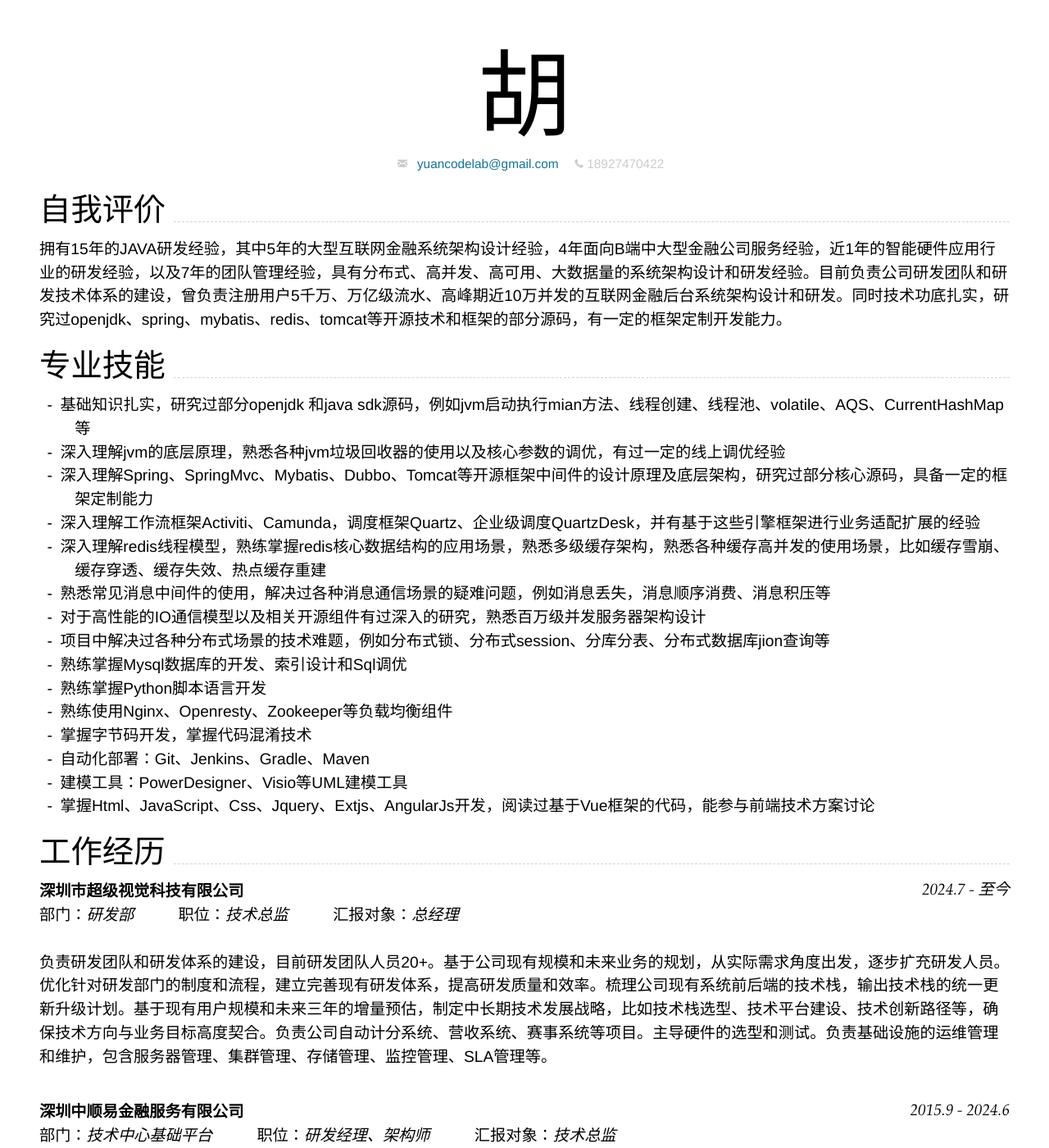
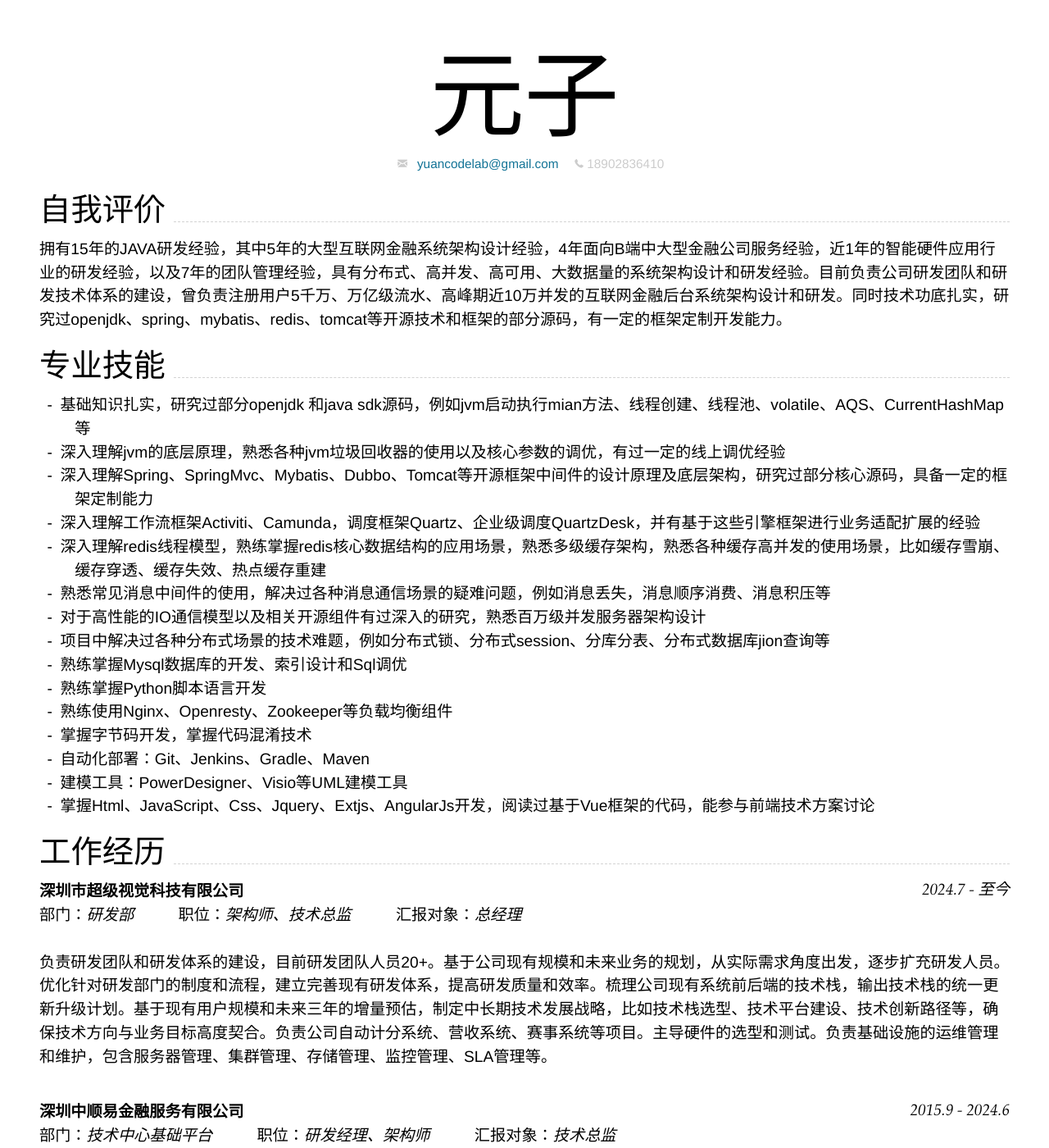
Before and after one commit to yuanCodeLab/cv, a Jekyll site: the page built from index.md, in a window 1280 px wide and 1400 px high. Shown: the whole window at 82% size. Built offline with Jekyll 4.4.1, drawn with Linux system fonts in a browser that asks for light colours; nearby versions of some CDN libraries.

Commit message:
Update index.md

```diff
--- a/index.md
+++ b/index.md
@@ -5,11 +5,11 @@ email:
   url: mailto:yuancodelab@gmail.com
   text: yuancodelab@gmail.com
 homepage:
-VX: 18927470422
-phone: 18927470422
+VX: hcc0422
+phone: 18902836410
 ---
 
-# 胡
+# 元子
 
 <!--
 include contact information from the front matter
@@ -47,7 +47,7 @@ Supported arguments:
 ## 工作经历
 
 ### **深圳市超级视觉科技有限公司** `2024.7 - 至今`
-部门：_研发部_ &emsp; &emsp; 职位：_技术总监_    &emsp; &emsp; 汇报对象：_总经理_  <br><br>
+部门：_研发部_ &emsp; &emsp; 职位：_架构师、技术总监_    &emsp; &emsp; 汇报对象：_总经理_  <br><br>
 负责研发团队和研发体系的建设，目前研发团队人员20+。基于公司现有规模和未来业务的规划，从实际需求角度出发，逐步扩充研发人员。优化针对研发部门的制度和流程，建立完善现有研发体系，提高研发质量和效率。梳理公司现有系统前后端的技术栈，输出技术栈的统一更新升级计划。基于现有用户规模和未来三年的增量预估，制定中长期技术发展战略，比如技术栈选型、技术平台建设、技术创新路径等，确保技术方向与业务目标高度契合。负责公司自动计分系统、营收系统、赛事系统等项目。主导硬件的选型和测试。负责基础设施的运维管理和维护，包含服务器管理、集群管理、存储管理、监控管理、SLA管理等。
 
 <br>
```
Also changed, not shown: other parts of index.md (+1 -1 lines).
